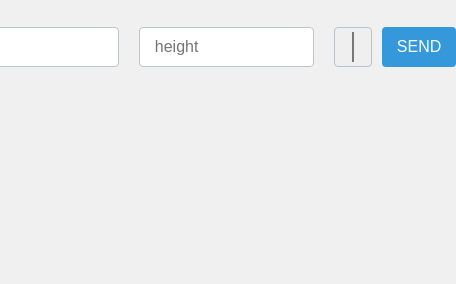
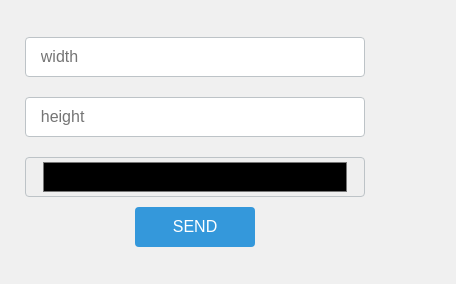
Before and after one commit to Amirjon707/Pixel-ART, a plain HTML site: page index.html in a window 390 px wide. Shown: the part 97-381 px from the top of the page, 456 px wide, since content can reach past the window. Drawn offline with Linux system fonts and the light colour scheme.

Commit message:
media.css

```diff
--- /dev/null
+++ b/css/media.css
@@ -0,0 +1,17 @@
+@media screen and (max-width: 900px) {
+    .container {
+        width: 97% !important;
+    }
+
+    .inputs {
+        width: 90%;
+        flex-wrap: wrap;
+        flex-direction: column;
+        align-items: center;
+    }
+
+    input {
+        margin: 10px 0;
+        width: 100% !important;
+    }
+}
--- a/index.html
+++ b/index.html
@@ -4,6 +4,7 @@
     <meta charset="UTF-8">
     <meta name="viewport" content="width=device-width, initial-scale=1.0">
     <link rel="stylesheet" href="./css/style.css">
+    <link rel="stylesheet" href="./css/media.css">
     <title>Document</title>
 </head>
 <body>
--- a/js/script.js
+++ b/js/script.js
@@ -14,6 +14,7 @@ send.onclick = () => {
             row.appendChild(cell)
             cell.onclick = () => {
                 cell.style.background = `${color.value}`
+                cell.style.border = `none`
             }
         }
     }
```
